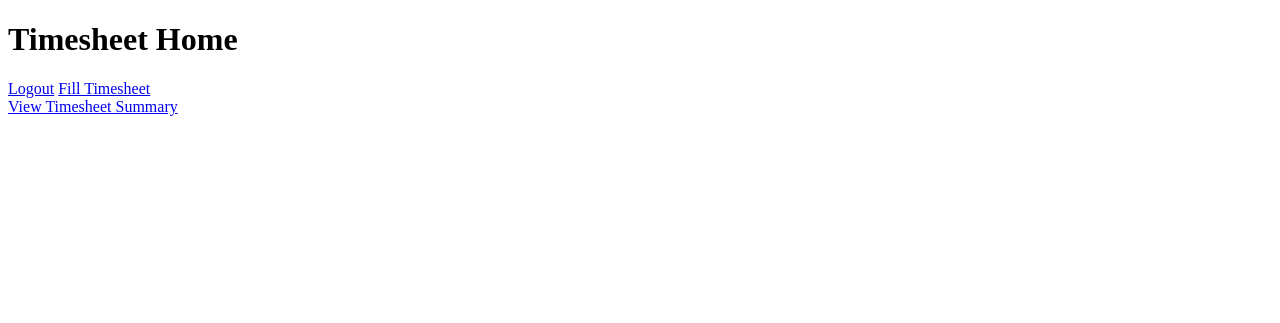
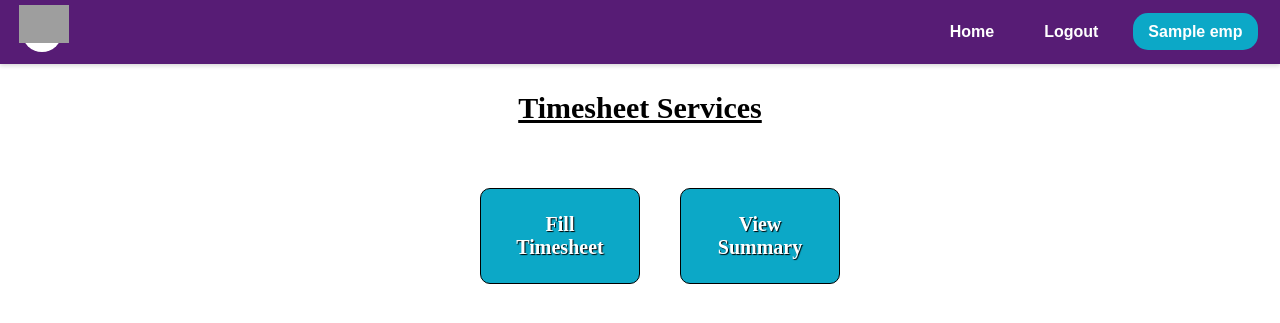
Before and after one commit to Rutiktorambe/Boss-App, a Flask app: template templates/timesheet_home.html in a window 1280 px wide. Shown: the top 323 px of the page. Run offline with Flask 2, Linux system fonts and the light colour scheme; the template is opened without the code that fills it: most values are stand-ins (such as "Sample title", 1, 10 or a date in 2020); grey boxes are pictures that could not be loaded.

Commit message:
updated css

```diff
--- /dev/null
+++ b/static/css/navbar/navbar.css
@@ -0,0 +1,126 @@
+/* Navbar styling */
+#navbar {
+  --navbar-bg-color: #571c75;
+  --navbar-text-color: #fff;
+  --navbar-text-color-focus: #fff;
+  --navbar-bg-contrast: rgb(255, 0, 85);
+  position: fixed;
+  top: 0;
+  left: 0;
+  right: 0;
+  height: 64px;
+  background-color: var(--navbar-bg-color);
+  box-shadow: 0 2px 4px rgba(0, 0, 0, 0.15);
+  z-index: 99;
+  font-weight: 700;
+  font-family: sans-serif;
+}
+
+.navbar-container {
+  display: flex;
+  justify-content: space-between;
+  align-items: center;
+  height: 100%;
+  padding: 0 1.4rem;
+}
+
+.home-link {
+  display: flex;
+  align-items: center;
+}
+
+.navbar-logo {
+  background-color: var(--navbar-text-color-focus);
+  border-radius: 50%;
+  width: 40px;
+  height: 40px;
+  margin-right: 0.5em;
+}
+
+.navbar-logo img {
+  width: 50px;
+  margin-top: -0.42rem;
+  margin-left: -0.2rem;
+}
+
+.navbar-links {
+  display: flex;
+  align-items: center;
+  gap: 20px;
+}
+
+.navbar-link {
+  color: var(--navbar-text-color);
+  text-decoration: none;
+  border-radius: 15px;
+  padding: 10px 15px;
+
+  transition: background-color 0.3s ease;
+  border-radius: 15px;
+}
+
+.navbar-link:hover {
+  color: var(--navbar-text-color-focus);
+  background-color: var(--navbar-bg-contrast);
+  transition: 1ms;
+}
+
+.navbar-link-name {
+  background-color: #0ca8c7;
+  color: #fff;
+  padding: 10px 15px;
+  border-radius: 15px;
+  text-decoration: none;
+}
+
+.navInfo {
+  position: relative;
+  color: black;
+}
+
+.navInfoCard {
+  display: none;
+  border: 1px solid black;
+  position: absolute;
+  top: 64px;
+  right: 0;
+  width: 180px;
+  padding: 20px;
+  background-color: whitesmoke;
+  box-shadow: 2px 2px 10px 2px black;
+  border-radius: 3px;
+  z-index: 100;
+}
+
+.navInfo.active .navInfoCard {
+  display: block;
+}
+
+.card-info {
+  padding: 5px 0;
+  font-weight: 550;
+}
+
+.card-info span {
+  color: rgb(255, 0, 85);
+  font-weight: 450;
+}
+
+@media screen and (max-width: 700px) {
+  #navbar {
+    position: static;
+  }
+
+  .navbar-links {
+    flex-direction: column;
+    gap: 10px;
+  }
+}
+
+.navInfo:hover .navInfoCard {
+  display: block;
+}
+
+.navInfo.active .navInfoCard {
+  display: block;
+}
--- /dev/null
+++ b/static/css/timesheet/timesheet_home.css
@@ -0,0 +1,51 @@
+.ts-home a {
+  text-decoration: none;
+  color: white;
+  display: block;
+}
+.ts-home {
+  display: flex;
+  flex-direction: column;
+  margin: 64px;
+  justify-content: center;
+  align-items: center;
+}
+
+.ts-home h2 {
+  font-size: 30px;
+  padding: 2px;
+  text-decoration: underline;
+}
+
+.ts-home ul {
+  list-style-type: none;
+  display: flex;
+  flex-wrap: wrap;
+  justify-content: center;
+  text-align: center;
+}
+
+.ts-home li {
+  height: 6rem;
+  width: 10rem;
+  padding: 20px;
+  margin: 20px;
+  border: 1px solid black;
+  box-sizing: border-box;
+  background-color: #0ca8c7;
+  color: white;
+  font-size: 20px;
+  text-shadow: 1px 1px 1px black;
+  align-content: center;
+  border-radius: 10px;
+  font-weight: bold;
+}
+.ts-home li:hover {
+  color: white;
+  background-color: rgb(255, 0, 85); /* Hover effect for li */
+}
+
+.ts-home li:hover a {
+  color: black; /* Color change for the text on hover */
+  text-shadow: 0.5px 0.5px 1.5px whitesmoke;
+}
--- a/templates/fill_timesheet.html
+++ b/templates/fill_timesheet.html
@@ -7,7 +7,7 @@
     <!-- Flatpickr CSS (Minimalist Theme) -->
     <link
       rel="stylesheet"
-      href="https://cdn.jsdelivr.net/npm/flatpickr/dist/themes/material_green.css"
+      href="https://cdn.jsdelivr.net/npm/flatpickr/dist/themes/material_blue.css"
     />
 
     <!-- Flatpickr and jQuery -->
@@ -19,7 +19,7 @@
       form {
         margin: 20px;
         padding: 20px;
-        max-width: 600px;
+        max-width: 1000px;
         background-color: #f7f7f7;
         border-radius: 10px;
         box-shadow: 0 0 10px rgba(0, 0, 0, 0.1);
--- /dev/null
+++ b/templates/navbar/navbar.html
@@ -0,0 +1,71 @@
+<!DOCTYPE html>
+<html lang="en">
+  <head>
+    <meta charset="UTF-8" />
+    <meta name="viewport" content="width=device-width, initial-scale=1.0" />
+    <title>Navbar</title>
+    <link
+      rel="stylesheet"
+      href="{{ url_for('static', filename='css/navbar/navbar.css') }}"
+    />
+  </head>
+  <body>
+    <header id="navbar">
+      <nav class="navbar-container container">
+        <a href="/home" class="home-link">
+          <div class="navbar-logo">
+            <img
+              src="{{ url_for('static', filename='images/logo.png') }}"
+              alt="Logo"
+            />
+          </div>
+        </a>
+        <div class="navbar-links">
+          <a class="navbar-link" href="/home">Home</a>
+          <a class="navbar-link" href="{{ url_for('logout') }}">Logout</a>
+          <div class="navInfo" data-toggle="false">
+            <a class="navbar-link-name" href="#">
+              <span>{{ emp.EName }}</span>
+            </a>
+            <div class="navInfoCard">
+              <div class="card-info">Email: <span>{{ emp.EEMail }}</span></div>
+              <div class="card-info">
+                Employee ID: <span> {{ emp.EMPID }}</span>
+              </div>
+              <div class="card-info">Role: <span>{{ Role }}</span></div>
+              <div class="card-info">Team: <span> {{ emp.Team }}</span></div>
+              <div class="card-info">
+                Manager: <span> {{ emp.LineManager }}</span>
+              </div>
+            </div>
+          </div>
+        </div>
+      </nav>
+    </header>
+    <script>
+      document.addEventListener("DOMContentLoaded", () => {
+        const navInfo = document.querySelector(".navInfo");
+        const navInfoCard = document.querySelector(".navInfoCard");
+
+        if (navInfo) {
+          navInfo.addEventListener("click", (e) => {
+            e.stopPropagation();
+            navInfo.classList.toggle("active");
+          });
+
+          document.addEventListener("click", (e) => {
+            if (!navInfo.contains(e.target)) {
+              navInfo.classList.remove("active");
+            }
+          });
+
+          if (navInfoCard) {
+            navInfoCard.addEventListener("click", (e) => {
+              e.stopPropagation();
+            });
+          }
+        }
+      });
+    </script>
+  </body>
+</html>
--- a/templates/timesheet_home.html
+++ b/templates/timesheet_home.html
@@ -3,15 +3,25 @@
   <head>
     <meta charset="UTF-8" />
     <meta name="viewport" content="width=device-width, initial-scale=1.0" />
-    <title>Timesheet Home</title>
+    <title>Document</title>
+    <link
+      rel="stylesheet"
+      href="{{ url_for('static', filename='css/timesheet/timesheet_home.css') }}"
+    />
   </head>
   <body>
-    <h1>Timesheet Home</h1>
-    <a href="{{ url_for('logout') }}">Logout</a>
-    <a href="{{ url_for('fill_timesheet') }}">Fill Timesheet</a><br />
-    <a href="{{ url_for('view_summary') }}">View Timesheet Summary</a><br />
-    {% if is_manager %}
-    <a href="/manager_only_page">Manager Actions</a>
-    {% endif %}
+    <div>{% include 'navbar/navbar.html' %}</div>
+    <div class="ts-home">
+      <h2>Timesheet Services</h2>
+      <ul>
+        <li><a href="{{ url_for('fill_timesheet') }}">Fill Timesheet</a></li>
+        <li>
+          <a href="{{ url_for('view_summary') }}">View Summary</a>
+        </li>
+        {% if is_manager %}
+        <li><a href="/manager_only_page">Manager Actions</a></li>
+        {% endif %}
+      </ul>
+    </div>
   </body>
 </html>
```
Also changed, not shown: app.py (+3 -5 lines), static/css/home/home.css (added, +70 -0 lines), templates/home.html (+44 -9 lines), templates/login.html (+13 -2 lines).
